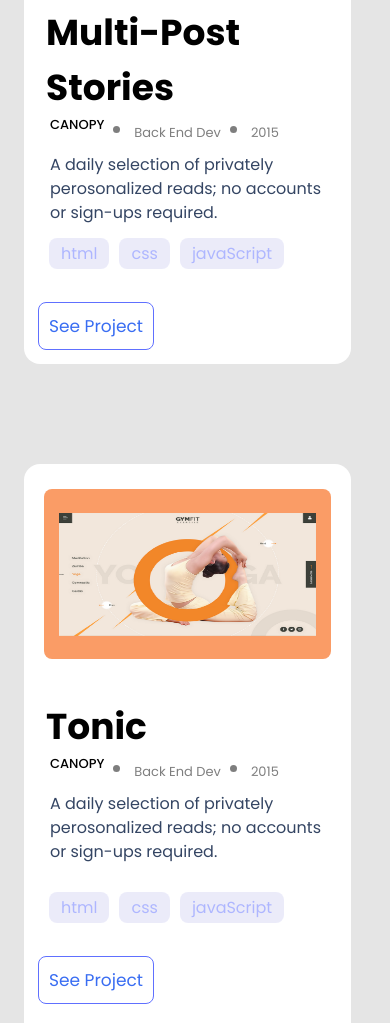
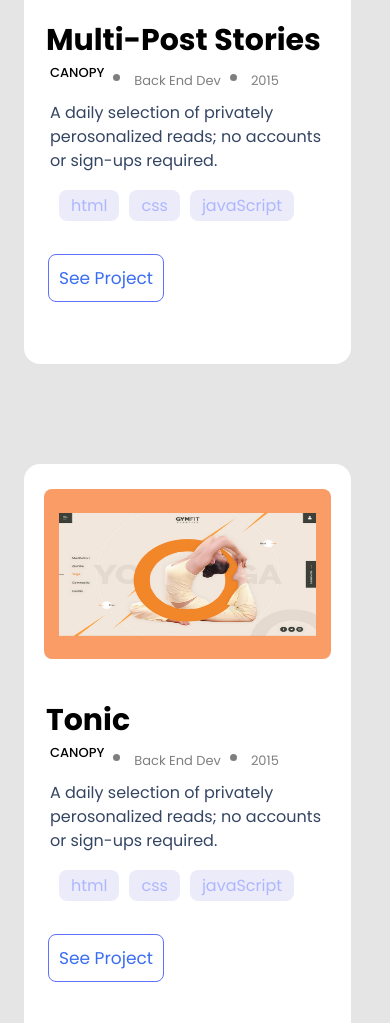
Before and after one commit to Nicolaswg/Microverse_Portfolio, a plain HTML site: page index.html in a window 390 px wide. Shown: the part 1616-2639 px from the top of the page. Drawn offline with Linux system fonts and the light colour scheme.

Commit message:
Change mobile card skeleton and style section

```diff
--- a/index.html
+++ b/index.html
@@ -75,6 +75,7 @@
               />
             </div>
           </div>
+          <div class="card-content">
           <div class="item project-description">
             <div class="project-title-container">
               <h4 class="description-title">Tonic</h4>
@@ -92,8 +93,6 @@
                 or sign-ups required.
               </p>
             </div>
-          </div>
-          <div class="item project-footer">
             <div class="project-tag-container">
               <ul class="tag-item">
                 <li class="tags"><a class="tag-btn" href="#">html</a></li>
@@ -105,6 +104,8 @@
               <a href="#" class="project-buttom">See project</a>
             </div>
           </div>
+
+         </div>
         </div>
         <!-- SECOND CARD -->
         <div class="content work-projects">
@@ -117,6 +118,7 @@
               />
             </div>
           </div>
+          <div class="card-content">
           <div class="item project-description">
             <div class="project-title-container">
               <h4 class="description-title">Multi-Post Stories</h4>
@@ -134,8 +136,6 @@
                 or sign-ups required.
               </p>
             </div>
-          </div>
-          <div class="item project-footer">
             <div class="project-tag-container">
               <ul class="tag-item">
                 <li class="tags"><a class="tag-btn" href="#">html</a></li>
@@ -147,6 +147,7 @@
               <input type="button" value="See Project" class="project-buttom" />
             </div>
           </div>
+         </div>
         </div>
         <!-- THIRD CARD -->
         <div class="content work-projects">
@@ -159,6 +160,7 @@
               />
             </div>
           </div>
+          <div class="card-content">
           <div class="item project-description">
             <div class="project-title-container">
               <h4 class="description-title">Tonic</h4>
@@ -176,8 +178,6 @@
                 or sign-ups required.
               </p>
             </div>
-          </div>
-          <div class="item project-footer">
             <div class="project-tag-container">
               <ul class="tag-item">
                 <li class="tags"><a class="tag-btn" href="#">html</a></li>
@@ -189,6 +189,7 @@
               <input type="button" value="See Project" class="project-buttom" />
             </div>
           </div>
+         </div>
         </div>
         <!-- FOURTH CARD -->
         <div class="content work-projects">
@@ -201,6 +202,7 @@
               />
             </div>
           </div>
+          <div class="card-content">
           <div class="item project-description">
             <div class="project-title-container">
               <h4 class="description-title">Tonic</h4>
@@ -218,8 +220,6 @@
                 or sign-ups required.
               </p>
             </div>
-          </div>
-          <div class="item project-footer">
             <div class="project-tag-container">
               <ul class="tag-item">
                 <li class="tags"><a class="tag-btn" href="#">html</a></li>
@@ -231,6 +231,7 @@
               <input type="button" value="See Project" class="project-buttom" />
             </div>
           </div>
+         </div>
         </div>
       </section>
       <!-- About Myself Section -->
--- a/style.css
+++ b/style.css
@@ -335,7 +335,7 @@ body {
 .description-title {
   width: 100%;
   padding-left: 12px;
-  font-size: 36px;
+  font-size: 30px;
 }
 
 /* my grid subtitle items  */
@@ -381,6 +381,7 @@ body {
 /* my grid footer tag item */
 .project-tag-container {
   width: 100%;
+  margin-top: 20px;
   padding-left: 25px;
 }
 
```
